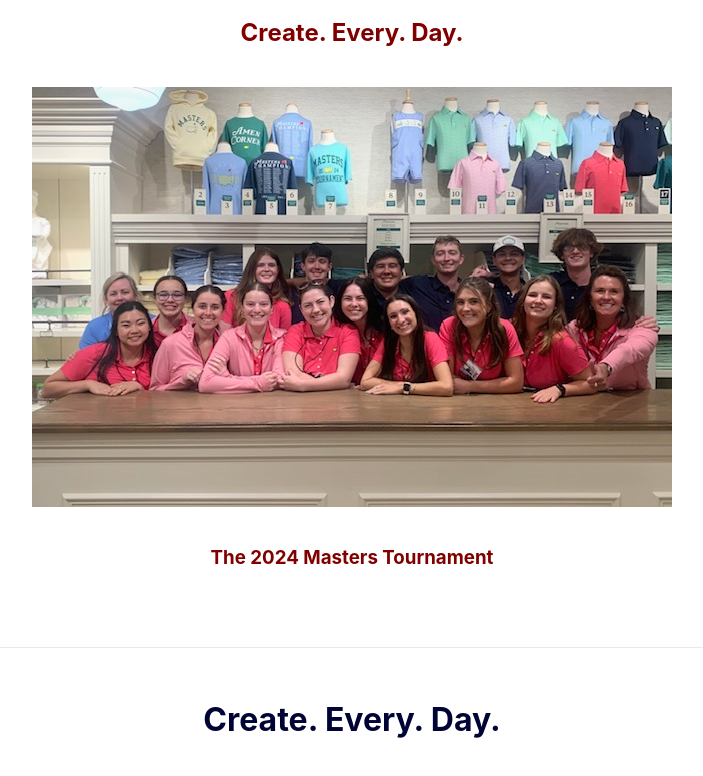
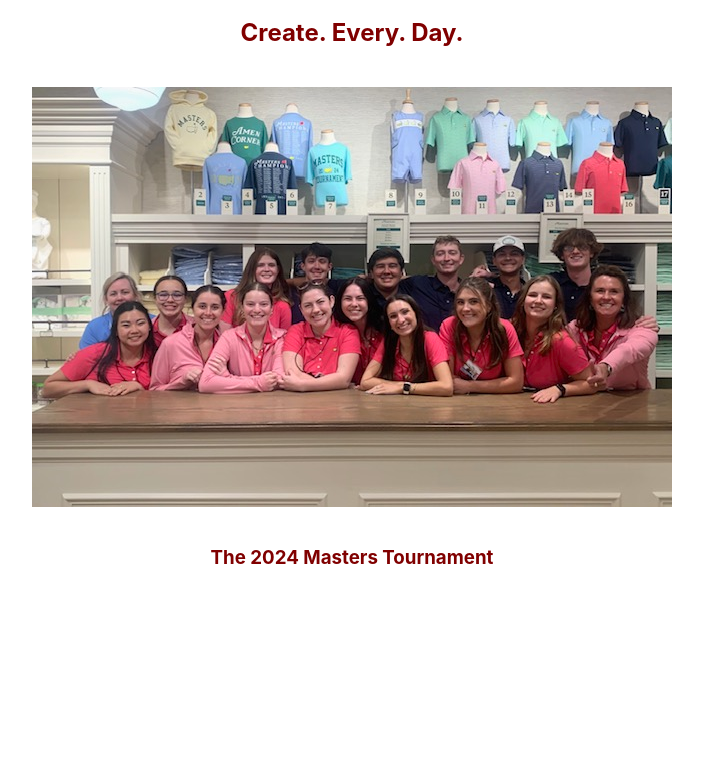
Before and after one commit to ParkerMessner/ABMerchandising, a Next.js app: page / in a window 1280 px wide. Shown: the part 278-1054 px from the top of the page, without its empty margins (288-991 px from the left). After the commit the page ends 865 px from the top, so only its background shows below. Built offline with nearby package versions, Linux system fonts and the light colour scheme.

Commit message:
Removed footer for now

```diff
--- a/comps/Layout.js
+++ b/comps/Layout.js
@@ -6,12 +6,13 @@
         <div className="content">
             <Navbar/>
             {children}
-            <footer><h1 className="foot">Create. Every. Day.</h1></footer>
+
+            {/* <footer><h1 className="foot">Create. Every. Day.</h1></footer>
             <style jsx>{`
         .foot {
             color: #000435;
             }
-        `}</style>
+        `}</style> */}
         </div>
 
     );
```
